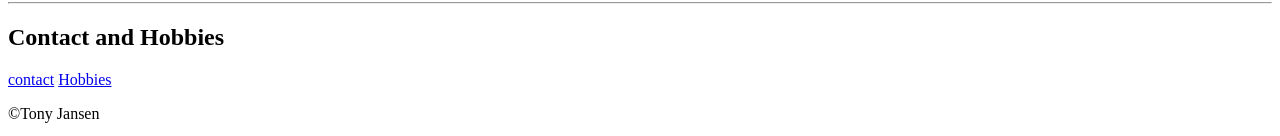
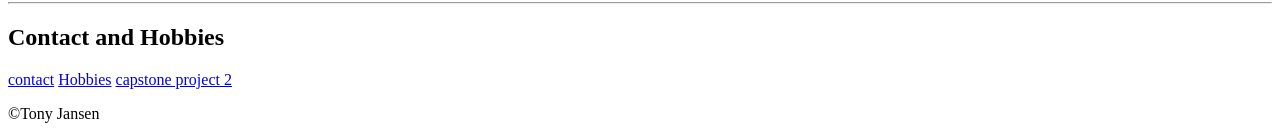
Before and after one commit to Tonyjansen1999/Capstone-project-2.0, a plain HTML site: page index.html in a window 1280 px wide. Shown: the part 1296-1432 px from the top of the page. Drawn offline with Linux system fonts and the light colour scheme.

Commit message:
Add files via upload

```diff
--- a/index.html
+++ b/index.html
@@ -54,6 +54,7 @@
     <h2>Contact and Hobbies</h2>
     <a href="Contact.html">contact</a>
     <a href="Hobbies.html">Hobbies</a>
+    <a href="/12.0 Capstone Project 2/Index.html">capstone project 2</a>
 
     <footer>
         <p>©Tony Jansen</p>
```
